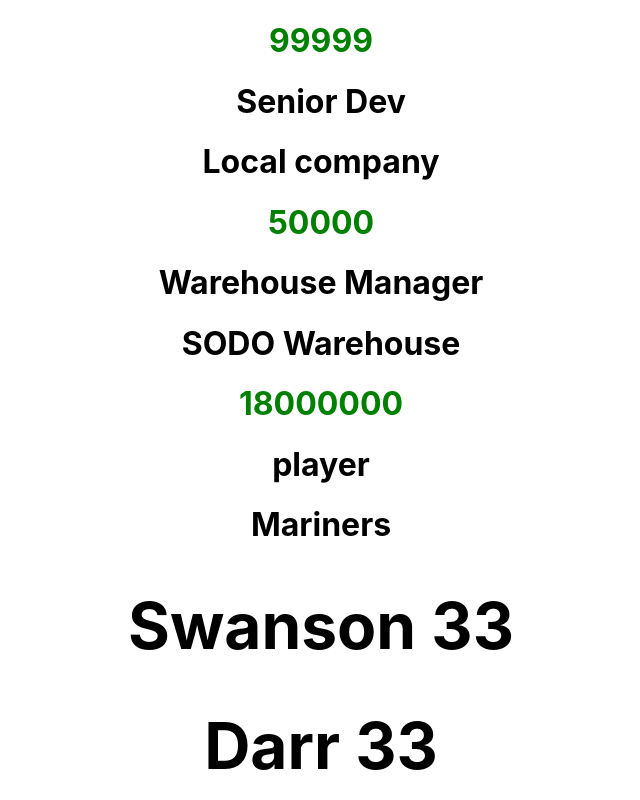
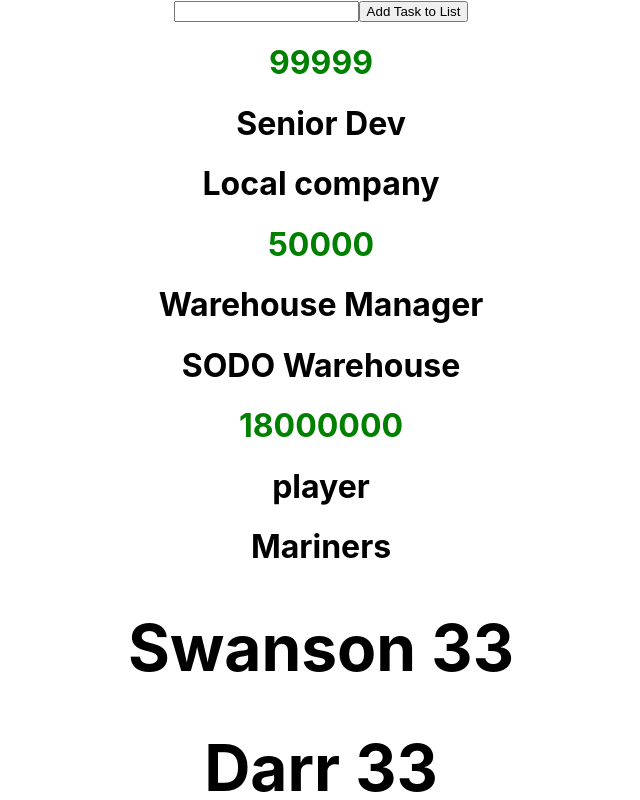
Before and after one commit to thegabe101/react-practice, a React (Create React App) app: page / in a window 1280 px wide. Shown: the top 800 px of the page, without its empty margins (319-959 px from the left). Built offline with nearby package versions, Linux system fonts and the light colour scheme.

Commit message:
todolist logic, could be improved into single line of code

```diff
--- a/src/App.js
+++ b/src/App.js
@@ -4,10 +4,12 @@
 import { Planets } from './components/Planets';
 import { StatePractice } from './components/StatePractice';
 import Counter from './components/StateExercise';
+import { AddTask } from './components/AddTask';
 
 function App() {
   return (
     <div className="App">
+      <AddTask />
       <Jobs />
       <People />
       <Planets />
--- /dev/null
+++ b/src/components/AddTask.jsx
@@ -0,0 +1,46 @@
+import React from "react";
+import { useState } from "react";
+
+export const AddTask = () => {
+	const [newTask, setNewTask] = useState("");
+	const [list, setList] = useState([]);
+
+	const enterTask = (event) => {
+		console.log(event.target.value);
+		setNewTask(event.target.value);
+	};
+
+	// spread operator is super important in react; create an array that is composed of everything in existing array
+	const btnAdd = () => {
+		const newToDoList = [...list, newTask];
+		setList(newToDoList);
+	};
+
+	const taskFinished = (taskName) => {
+		const newToDoList = list.filter((task) => {
+			if (task === taskName) {
+				return false;
+			} else {
+				return true;
+			}
+		});
+		setList(newToDoList);
+	};
+
+	return (
+		<div className="addTask">
+			<input onChange={enterTask} />
+			<button onClick={btnAdd}>Add Task to List</button>
+			{list.map((e) => (
+				<ul>
+					<div>
+						<li>{e}</li>
+						<button onClick={() => taskFinished(e)}>
+							Task finished
+						</button>
+					</div>
+				</ul>
+			))}
+		</div>
+	);
+};
```
Also changed, not shown: src/styles/list.css (added), src/styles/task.css (added).
